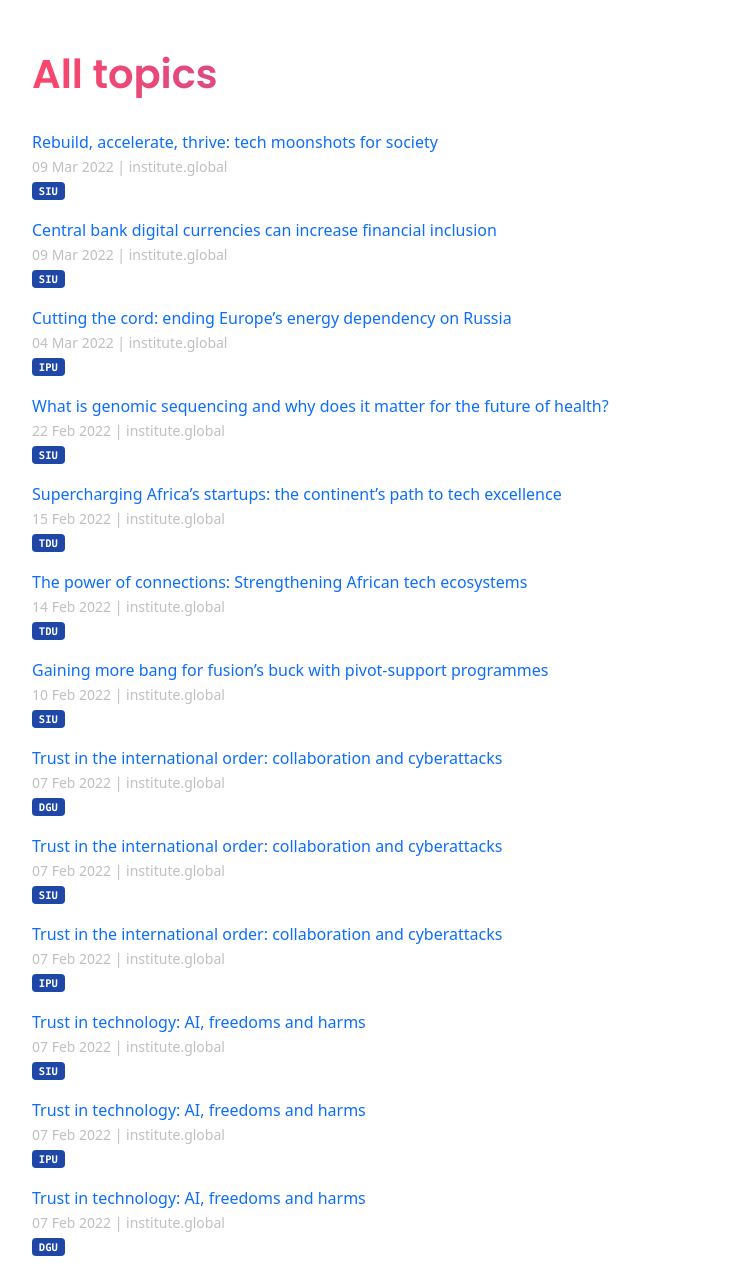
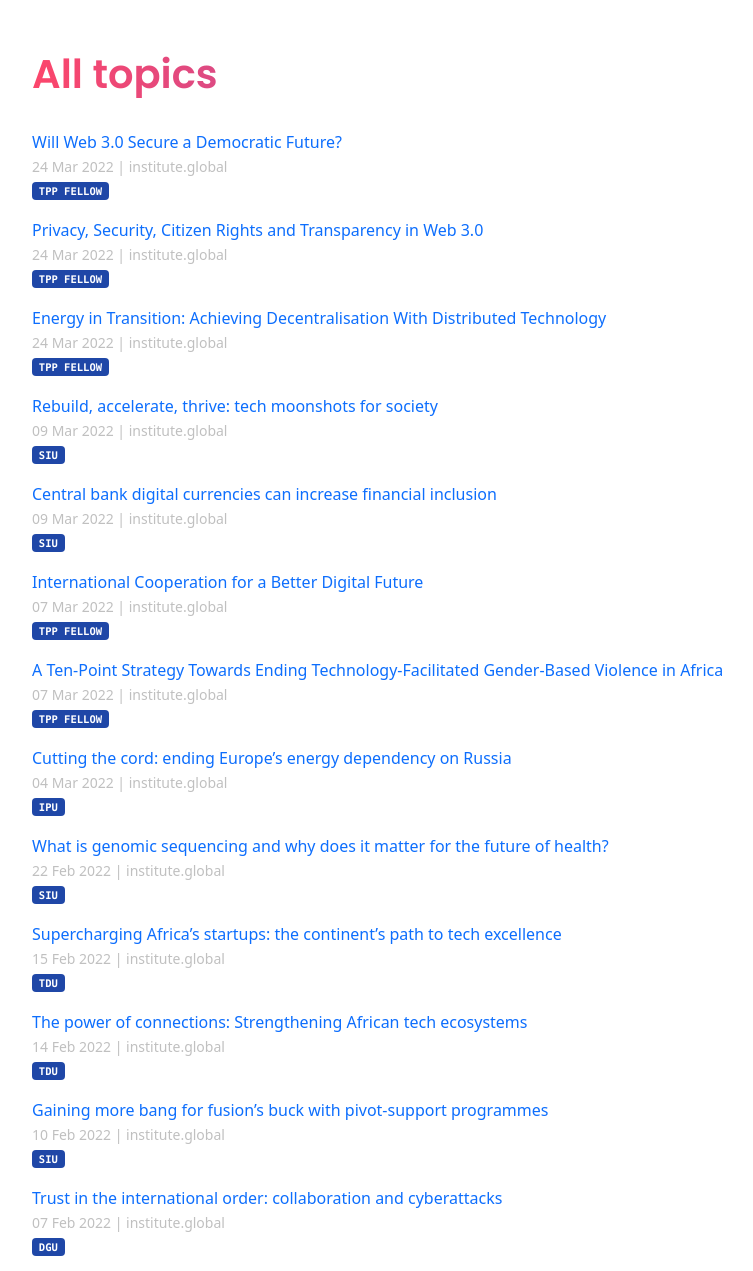
Before and after one commit to techpolicyio/techpolicyio.github.io, a Jekyll site: the page built from pages/home.md, in a window 1280 px wide and 1400 px high, scrolled down 764 px, cut to the strip 129-1400 px from the top of the window. Shown: the whole strip, without its empty margins (50-803 px from the left). Built offline with Jekyll 4.4.1, drawn with Linux system fonts in a browser that asks for light colours; some of the changed text lies outside the part shown.

Commit message:
Update links.yml

```diff
--- a/_data/links.yml
+++ b/_data/links.yml
@@ -1221,3 +1221,47 @@
   url: https://institute.global/policy/central-bank-digital-currencies-can-increase-financial-inclusion
   date: 2022-03-09
   unit: siu
+- title: "Just Semantics: How Web 3.0 Can Make Digital Government a Reality"
+  url: https://institute.global/policy/just-semantics-how-web-30-can-make-digital-government-reality
+  date: 2021-12-08
+  unit: TPP Fellow
+- title: "The Great Migration: Remote Work, Digital Nomads and the Future of Citizenship"
+  url: https://institute.global/policy/great-migration-remote-work-digital-nomads-and-future-citizenship
+  date: 2021-12-08
+  unit: TPP Fellow
+- title: "Infrastructure Geomapping: Unlocking New Uses for Governments and Citizens"
+  url: https://institute.global/policy/infrastructure-geomapping-unlocking-new-uses-governments-and-citizens
+  date: 2021-12-08
+  unit: TPP Fellow
+- title: "A Prediction (Worth Testing): Betting Markets Would Improve Our Governing Institutions"
+  url: https://institute.global/policy/prediction-worth-testing-betting-markets-would-improve-our-governing-institutions
+  date: 2022-01-25
+  unit: TPP Fellow
+- title: "Decisions on Digitalisation: Using Participatory Democracy for Better Policy"
+  url: https://institute.global/policy/decisions-digitalisation-using-participatory-democracy-better-policy
+  date: 2022-01-25
+  unit: TPP Fellow
+- title: "Inferential Biometrics: Towards a Governance Framework"
+  url: https://institute.global/policy/inferential-biometrics-towards-governance-framework
+  date: 2022-01-25
+  unit: TPP Fellow
+- title: "A Ten-Point Strategy Towards Ending Technology-Facilitated Gender-Based Violence in Africa"
+  url: https://institute.global/policy/ten-point-strategy-towards-ending-technology-facilitated-gender-based-violence-africa
+  date: 2022-03-07
+  unit: TPP Fellow
+- title: "International Cooperation for a Better Digital Future"
+  url: https://institute.global/policy/international-cooperation-better-digital-future
+  date: 2022-03-07
+  unit: TPP Fellow
+- title: "Privacy, Security, Citizen Rights and Transparency in Web 3.0"
+  url: https://institute.global/policy/privacy-security-citizen-rights-and-transparency-web-30
+  date: 2022-03-24
+  unit: TPP Fellow
+- title: "Will Web 3.0 Secure a Democratic Future?"
+  url: https://institute.global/policy/will-web-30-secure-democratic-future
+  date: 2022-03-24
+  unit: TPP Fellow
+- title: "Energy in Transition: Achieving Decentralisation With Distributed Technology"
+  url: https://institute.global/policy/energy-transition-achieving-decentralisation-distributed-technology
+  date: 2022-03-24
+  unit: TPP Fellow
```
